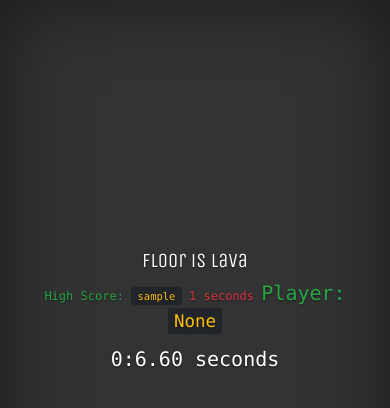
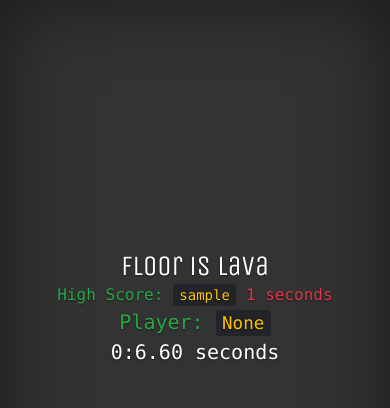
Before and after one commit to KeirForster/floorislava, a PHP site: page /html/gamescreen.php in a window 390 px wide. Shown: the top 408 px of the page. Run offline with PHP 8.4, Linux system fonts and the light colour scheme; the visitor is signed in with stand-in values (Sample User, id 1); some libraries are stand-ins or nearby versions.

Commit message:
fixed responsive css on gamepage

```diff
--- a/css/gamescreen.css
+++ b/css/gamescreen.css
@@ -30,55 +30,127 @@ body {
 
 .top-section {
     height: 20%;
-    padding:    10px 0 0 0;
+    padding: 10px 0 0 0;
     /*border: 2px solid greenyellow;*/
 }
 
 .top-section .game-title {
-    padding-bottom: 5px;
+    font-family: 'Unica One', cursive;
     margin-bottom: 0;
-    font-size: 1.25rem;
-    font-family: 'Unica One', cursive;
 }
 
-.top-section .highscore-description {
-    padding-right: 0;
-    font-size: 0.75rem;
+.top-section .player-score {
+    padding-top: 0;
 }
 
 .top-section .player-description {
-    font-size: 0.75rem;
-}
-
-.top-section .player-score {
-    padding-top: 10px;
+    display: block;
 }
 
 .top-section .player-username {
     color: greenyellow;
 }
 
-@media (min-width: 576px) {
+@media (min-width: 300px) {
+    .top-section .game-title {
+        font-size: 1.5rem;
+    }
+
+    .top-section .highscore-description {
+        font-size: 1rem;
+    }
+
+    .top-section .player-description {
+        font-size: 1rem;
+    }
+
+    .top-section .highscore-description .highscore-description-written {
+        display: none;
+    }
+}
+
+@media (min-width: 375px) {
     .top-section .game-title {
         font-size: 1.75rem;
     }
+
+    .top-section .highscore-description .highscore-description-written {
+        display: inline-block;
+    }
 }
 
-@media (min-width: 768px) {
+@media (min-width: 576px) {
     .top-section .game-title {
-        font-size: 2rem;
+        font-size: 3rem;
+    }
+
+    .top-section .highscore-description {
+        font-size: 1.5rem;
+    }
+
+    .top-section .player-description {
+        font-size: 1.5rem;
+    }
+
+    .top-section .player-score {
+        padding-top: 1rem;
+    }
+
+    .top-section .player-score code {
+        font-size: 1.5rem;
     }
 }
 
 @media (min-width: 992px) {
-    .top-section .game-title {
-        font-size: 2.5rem;
+
+    .top-section .highscore-description {
+        font-size: 1.75rem;
+    }
+
+    .top-section .player-description {
+        font-size: 1.75rem;
+    }
+
+    .top-section .player-score {
+        padding-top: 1.75rem;
+    }
+
+    .top-section .player-score code {
+        font-size: 1.75rem;
+    }
+
+    .top-section .player-score {
+        padding-top: 0.5rem;
+    }
+
+    .top-section .player-description {
+        display: inline-block;
     }
 }
 
 @media (min-width: 1200px) {
     .top-section .game-title {
-        font-size: 3rem;
+        font-size: 4rem;
+    }
+
+    .top-section .highscore-description {
+        font-size: 2rem;
+    }
+
+    .top-section .player-description {
+        font-size: 2rem;
+    }
+
+    .top-section .player-score {
+        padding-top: 2rem;
+    }
+
+    .top-section .player-score code {
+        font-size: 2rem;
+    }
+
+    .top-section .player-score {
+        padding-top: 0;
     }
 }
 
--- a/html/gamescreen.php
+++ b/html/gamescreen.php
@@ -32,7 +32,7 @@
                     // print header info
                     echo "<code class='lead text-success highscore-description'>High Score:
                                     <kbd class='text-warning'>" . $_SESSION['highscoreUsername'] . "</kbd>
-                                    <span class='text-danger'>" . $_SESSION['highscore'] . " seconds</span>
+                                    <span class='text-danger'>" . $_SESSION['highscore'] . " <span class='highscore-description-written'>seconds</span></span>
                                     </code>";
 
                     // username successfully retrieved
```
Also changed, not shown: css/index.css (line endings or trailing spaces). Lines whose indentation alone changed are shown as unchanged.
